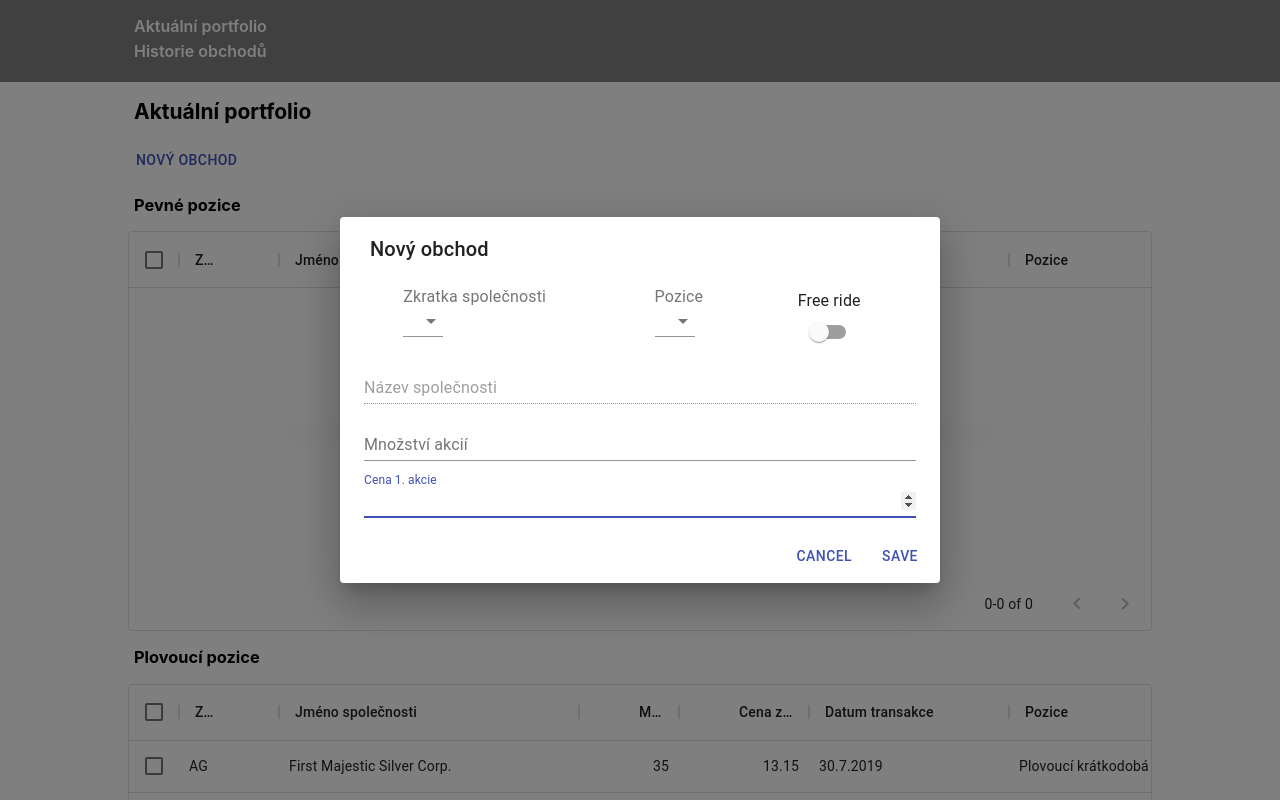
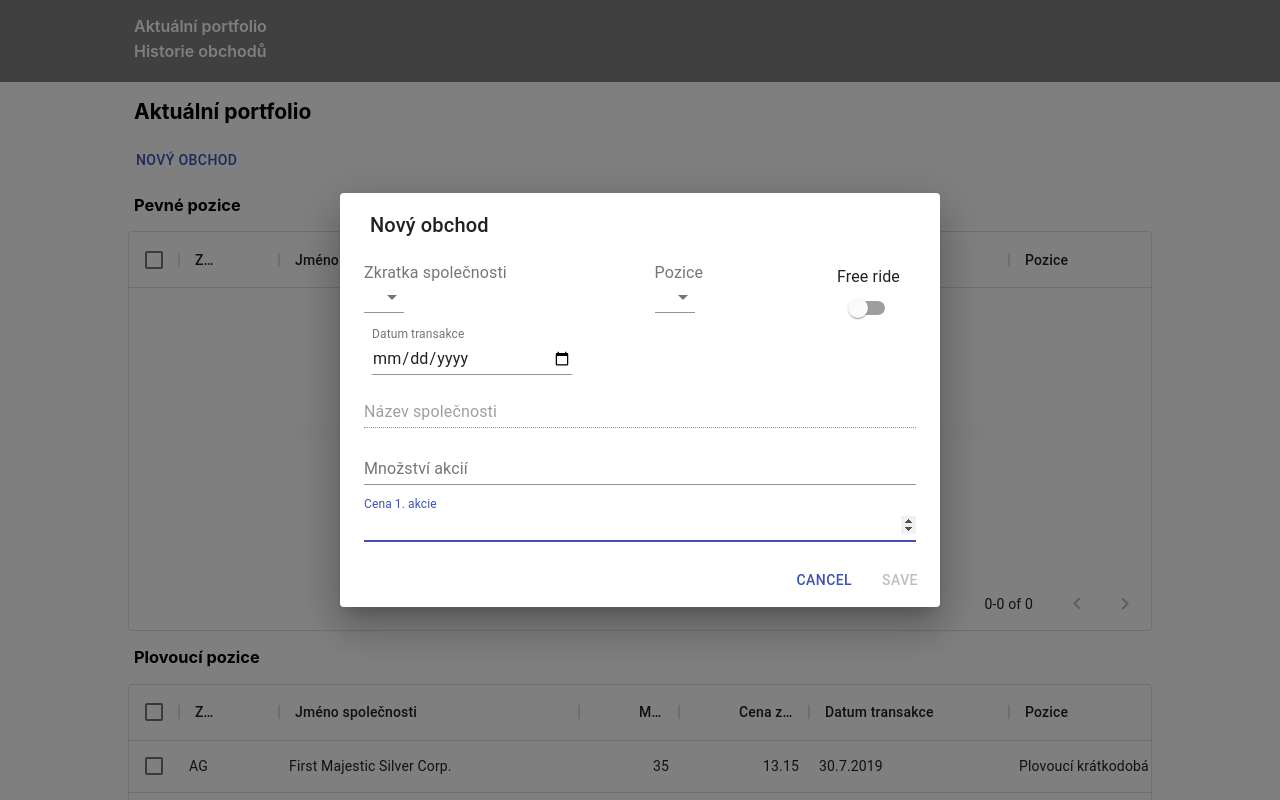
Before and after one commit to Liborias/Obchodovani, a React (Create React App) app: page / in a window 1280 px wide. Both pictures are taken after a click on the button "NOVÝ OBCHOD". Shown: the top 800 px of the page. Built offline with nearby package versions, Linux system fonts and the light colour scheme; the HTML template or start-up script is replaced by a standard one.

Commit message:
Podmíněné vyplnění, datum atd.

```diff
--- a/src/components/Modal/AddTransactionModal.js
+++ b/src/components/Modal/AddTransactionModal.js
@@ -1,4 +1,4 @@
-import React from 'react';
+import React, { useState } from "react";
 import Button from '@material-ui/core/Button';
 import TextField from '@material-ui/core/TextField';
 import Dialog from '@material-ui/core/Dialog';
@@ -11,12 +11,60 @@ import InputLabel from '@material-ui/core/InputLabel';
 import "./Modals.css";
 import FormControlLabel from '@material-ui/core/FormControlLabel';
 import Switch from '@material-ui/core/Switch';
+import { makeStyles } from '@material-ui/core/styles';
 
 
 
 export default function AddTransactionModal(props) {
 
-  const [newRow, setNewRow] = React.useState(
+  const [isTickerValid, setTickerValidity] = useState(false);
+  const [isLongevityValid, setLongevityValidity] = useState(false);
+  const [isAmountValid, setAmountValidity] = useState(false);
+  const [isPriceValid, setPriceValidity] = useState(false);
+
+
+  const validateTicker = (ticker) => {
+    setTickerValidity(true);
+    if (!ticker.includes("")) {
+      setTickerValidity(false);
+    }
+  };
+
+  const validateLongevity = (longevity) => {
+    setLongevityValidity(true);
+    if (!longevity.includes("")) {
+      setLongevityValidity(false);
+    }
+  };
+
+  const validateAmount = (amount) => {
+    setAmountValidity(true);
+    if (!amount > 0) {
+      setAmountValidity(false);
+    }
+  };
+  const validatPrice = (price) => {
+    setPriceValidity(true);
+    if (!price > 0) {
+      setPriceValidity(false);
+    }
+  };
+
+  const useStyles = makeStyles((theme) => ({
+    container: {
+      display: 'flex',
+      flexWrap: 'wrap',
+    },
+    textField: {
+      marginLeft: theme.spacing(1),
+      marginRight: theme.spacing(1),
+      width: 200,
+    },
+  }));
+
+  const classes = useStyles();
+
+  const [newRow, setNewRow] = useState(
     {
       id: Math.round(Math.random() * 1000000000),
       companyName: '',
@@ -31,12 +79,12 @@ export default function AddTransactionModal(props) {
   );
 
   const handleChange = (event) => {
-    setNewRow({ ...newRow, [event.target.name]: event.target.checked });
+    const freeRideLabel = event.target.checked ? "ANO" : "NE";
+    setNewRow({ ...newRow, [event.target.name]: event.target.checked, freeRideLabel: freeRideLabel });
   };
 
-  const onClickSave = () => {
-    props.handleSave(newRow);
-    newRow.freeRide ? setNewRow({ ...newRow, freeRide: "ANO" }) : setNewRow({ ...newRow, freeRide: "NE" });
+  const onClickAct = () => {
+    newRow.freeRide ? setNewRow({ ...newRow, freeRideLabel: "ANO" }) : setNewRow({ ...newRow, freeRideLabel: "NE" });
   };
 
   return (
@@ -44,6 +92,7 @@ export default function AddTransactionModal(props) {
       <Dialog open={props.open} onClose={props.handleClose} aria-labelledby="form-dialog-title">
         <DialogTitle id="formDialogTitle">Nový obchod</DialogTitle>
         <DialogContent>
+
           <div className="tradeSelectors">
             <div className="particularSelector">
               <InputLabel id="tickerLabel">Zkratka společnosti</InputLabel>
@@ -55,7 +104,8 @@ export default function AddTransactionModal(props) {
                   const selectedCompany = props.companies.find((company) => ticker === company.ticker)
 
 
-                  setNewRow({ ...newRow, shortcut: ticker, companyName: selectedCompany.companyName })
+                  setNewRow({ ...newRow, shortcut: ticker, companyName: selectedCompany.companyName });
+                  validateTicker(e.target.value);
                 }}
               >{props.companies.map((company) => {
                 return < MenuItem value={company.ticker}>{company.ticker}</MenuItem>
@@ -71,7 +121,11 @@ export default function AddTransactionModal(props) {
               <Select
                 labelId="longevityLabel"
                 id="longevitySelect"
-                onChange={(e) => setNewRow({ ...newRow, longevity: e.target.value })}
+                onChange={(e) => {
+                  setNewRow({ ...newRow, longevity: e.target.value });
+                  validateLongevity(e.target.value);
+                }
+                }
               >
                 <MenuItem value={"Plovoucí krátkodobá"}>Plovoucí krátkodobá</MenuItem>
                 <MenuItem value={"Pevná střednědobá"}>Pevná střednědobá</MenuItem>
@@ -95,6 +149,21 @@ export default function AddTransactionModal(props) {
             />
 
           </div>
+
+          <TextField
+            autoFocus
+            id="date"
+            label="Datum transakce"
+            type="date"
+            defaultValue="Datum transakce"
+            className={classes.textField}
+            InputLabelProps={{
+              shrink: true,
+            }}
+            onChange={(e) => setNewRow({ ...newRow, buyDate: e.target.value })}
+          />
+
+
           <TextField
             autoFocus
             margin="dense"
@@ -113,7 +182,10 @@ export default function AddTransactionModal(props) {
             label="Množství akcií"
             type="number"
             fullWidth
-            onChange={(e) => setNewRow({ ...newRow, amount: e.target.value })}
+            onChange={(e) => {
+              setNewRow({ ...newRow, amount: e.target.value });
+              validateAmount(e.target.value)
+            }}
           />
           <TextField
             autoFocus
@@ -122,14 +194,22 @@ export default function AddTransactionModal(props) {
             label="Cena 1. akcie"
             type="number"
             fullWidth
-            onChange={(e) => setNewRow({ ...newRow, stockPrice: e.target.value })}
+            onChange={(e) => {
+              setNewRow({ ...newRow, stockPrice: e.target.value });
+              validatPrice(e.target.value)
+            }}
           />
         </DialogContent>
         <DialogActions>
           <Button onClick={props.handleClose} color="primary">
             Cancel
           </Button>
-          <Button onClick={onClickSave} color="primary">
+          <Button type="submit" disabled={!isTickerValid || !isLongevityValid || !isAmountValid || !isPriceValid} onClick={() => {
+            onClickAct();
+            props.handleSave(newRow);
+          }
+          }
+            color="primary">
             Save
           </Button>
         </DialogActions>
--- a/src/components/Modal/Modals.css
+++ b/src/components/Modal/Modals.css
@@ -1,6 +1,6 @@
 .tradeSelectors {
   display: flex;
-  justify-content: space-around;
+  justify-content: space-between;
 }
 
 .particularSelector {
```
